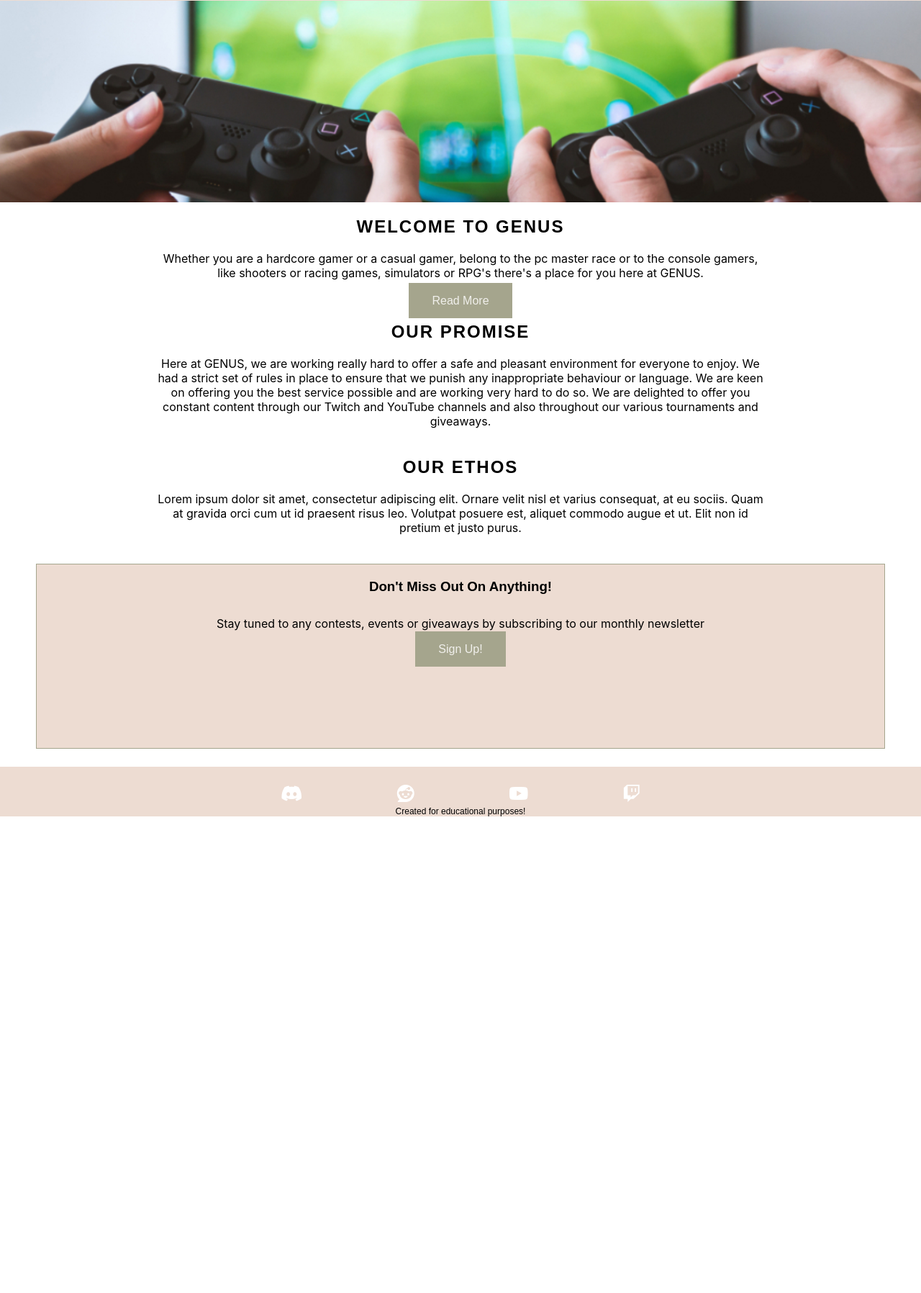
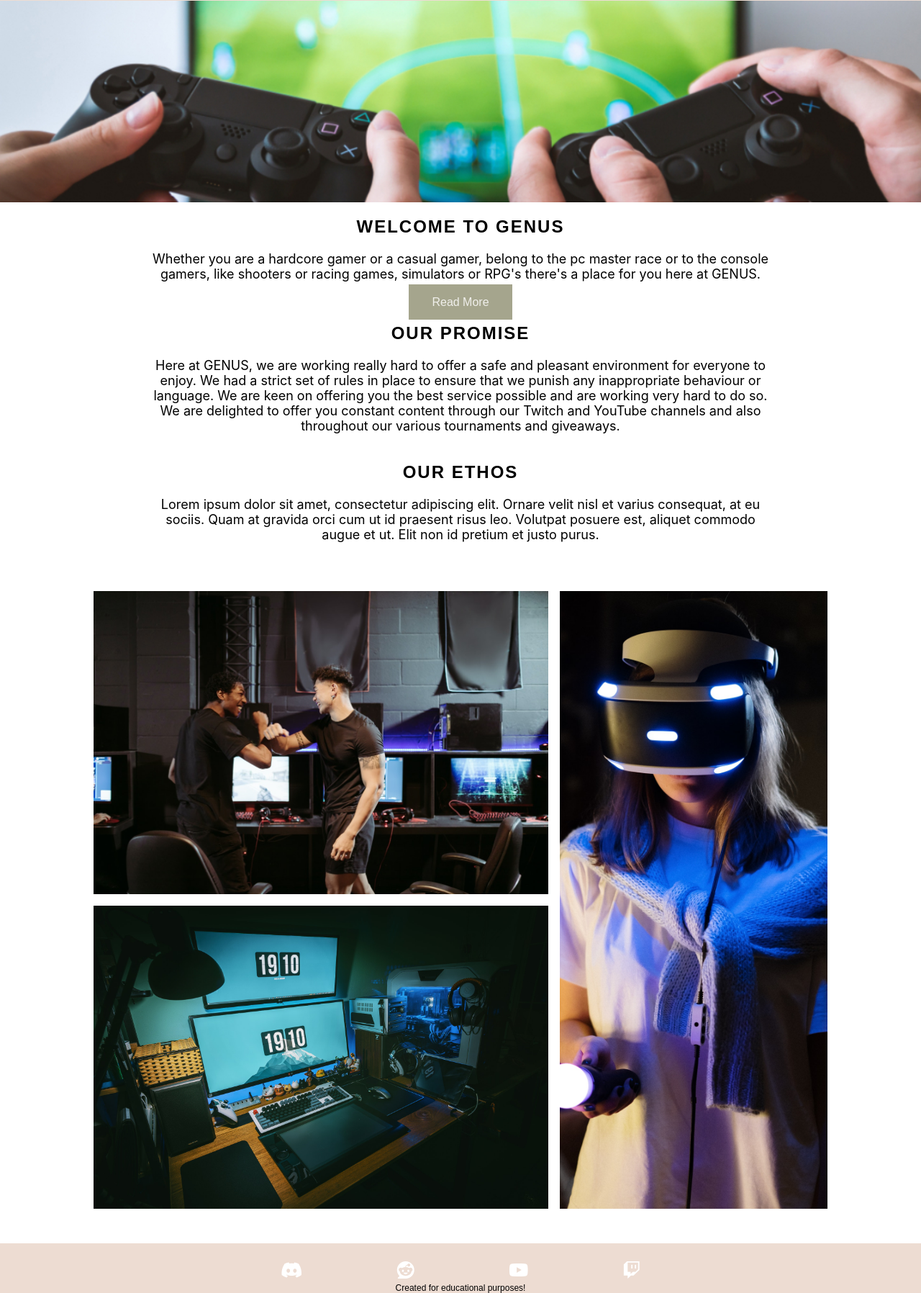
Before and after one commit to mflaviusm/GENUS, a plain HTML site: page index.html in a window 1280 px wide. Shown: the part 69-1865 px from the top of the page at 72% size. Before the commit the page ends 1203 px from the top, so only its background shows below. Drawn offline with Linux system fonts and the light colour scheme; a web font is replaced by a local one.

Commit message:
Remove sign-up form from homepage. Replaced with small gallery. Increase content size on bigger screens.

```diff
--- a/assets/css/style.css
+++ b/assets/css/style.css
@@ -3,7 +3,6 @@
    margin: 0;
    padding: 0;
    border: none;
-   cursor: default;
 }
 
 body {
@@ -46,11 +45,12 @@ body {
 
 .menu a {
    text-decoration: none;
-   color: #CB997E;
+   color: #000000;
    margin: 0 10px;
    line-height: 70px;
    clear: right;
    background-color: #EDDCD2;
+   font-weight: bolder;
 }
 
 @media only screen and (min-width: 1200px) {
@@ -110,6 +110,7 @@ body {
    flex-flow: column wrap;
    justify-content: center;
    width: 100%;
+
 }
 
 .flex-box {
@@ -124,6 +125,14 @@ body {
       text-align: center;
       margin-left: 15%;
    }
+
+   .flex-box h2 {
+      font-size:x-large;
+   }
+
+   .flex-box p {
+      font-size:large;
+   }
 }
 
 @media only screen and (min-width: 1366px) {
@@ -132,6 +141,14 @@ body {
       text-align: center;
       margin-left: 20%;
    }
+
+   .flex-box h2 {
+      font-size:xx-large;
+   }
+
+   .flex-box p {
+      font-size:x-large;
+   }
 }
 
 .flex-box h2 {
@@ -139,6 +156,7 @@ body {
    text-transform: uppercase;
    padding-top: 20px;
    clear: both;
+
 }
 
 .flex-box p {
@@ -172,18 +190,48 @@ body {
 
 .button {
    background-color: #A5A58D;
-   width: 150px;
-   height: 25px;
+   width: 15em;
+   height: 2em;
    text-decoration: none;
    padding: 1em 2em 1em 2em;
    color: #F0EFEB;
    font-family: KoHo, sans-serif;
+   margin-top: 10%;
 }
 
 @media only screen and (min-width: 1200px) {
    .button {
       cursor: pointer;
    }
+}
+
+.grid-intro-gallery {
+   display: grid;
+   grid-template-rows: repeat(1, 7vw);
+   grid-template-columns: repeat(10, 1fr);
+   grid-gap: 1em;
+   margin: 3em 0 3em 0;
+}
+
+.grid-intro-gallery img {
+   width: 100%;
+   height: 100%;
+   object-fit: cover;
+}
+
+.grid-intro-gallery img:nth-child(1) {
+   grid-column: 2 / span 5;
+      grid-row: 1 / span 3;
+}
+
+.grid-intro-gallery img:nth-child(2) {
+   grid-column: 2 / span 5;
+      grid-row: 4 / span 3;
+}
+
+.grid-intro-gallery img:nth-child(3) {
+   grid-column: 7 / span 3;
+      grid-row: 1 / span 6;
 }
 
 .flex-box-form {
@@ -609,8 +657,29 @@ textarea:focus {
    }
 }
 
+@media only screen and (min-width: 1024px) {
+   .flex-box-form2 h2 {
+      font-size: x-large;
+   }
+
+   .flex-box-form2 {
+      font-size:large;
+   }
+}
+
+@media only screen and (min-width: 1366px) {
+   .flex-box-form2 h2 {
+      font-size: x-large;
+   }
+
+   .flex-box-form2 {
+      font-size:large;
+   }
+}
+
+
+
 /*-------------------------------- Founder Section Grid---*/
-
 .grid-container2 {
    display: grid;
    grid-template-rows: repeat(7, 7vw);
--- a/index.html
+++ b/index.html
@@ -46,14 +46,12 @@
                 <p>Lorem ipsum dolor sit amet, consectetur adipiscing elit. Ornare velit nisl et varius consequat, at eu sociis. Quam at gravida orci cum ut id praesent risus leo. Volutpat posuere est, aliquet commodo augue et ut. Elit non id pretium et justo purus.</p>
             </div>
         </section>
-        <section>
-            <div class="flex-box-form">
-                <h3>Don't Miss Out On Anything!</h3>
-                <br>
-                <p>Stay tuned to any contests, events or giveaways by subscribing to our monthly newsletter</p>
-                <a href="contact.html" class="button">Sign Up!</a>
-            </div>
-        </section>
+    </div>
+    <!--Gallery Container-->
+    <div class="grid-intro-gallery">
+        <img src="assets/images/pexels-rodnae-productions-7915263.jpg" alt="Two people high-fiving each other with their elbows">
+        <img src="assets/images/pexels-fox-1038916.jpg" alt="Image of a gaming/workstation">
+        <img src="assets/images/pexels-cottonbro-40096261.jpg" alt="Image of a person playing using a VR Headset">
     </div>
     <!--Main Container-->
     <!--Footer Container-->
```
Also changed, not shown: community.html (+1 -2 lines), assets/images/pexels-cottonbro-40096261.jpg (added).
